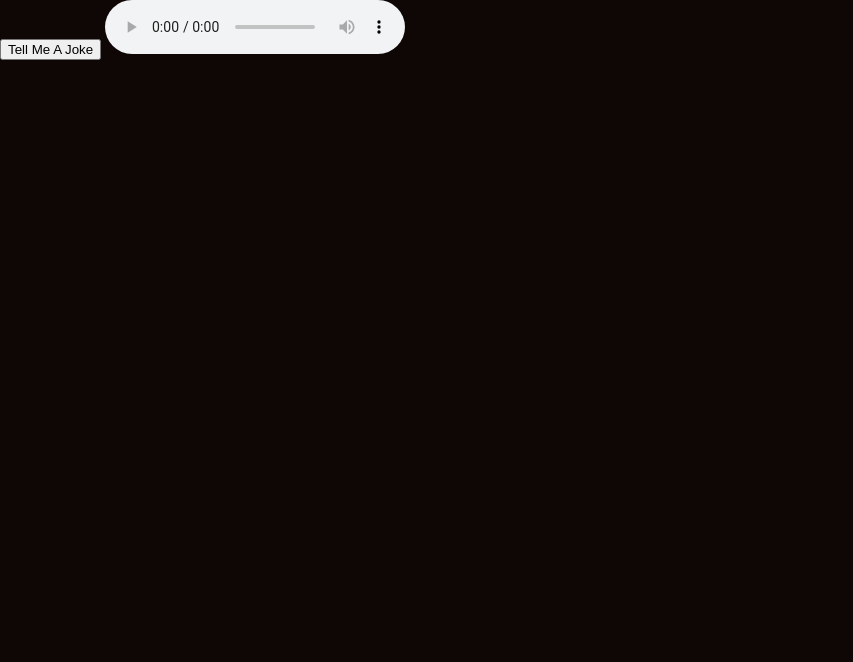
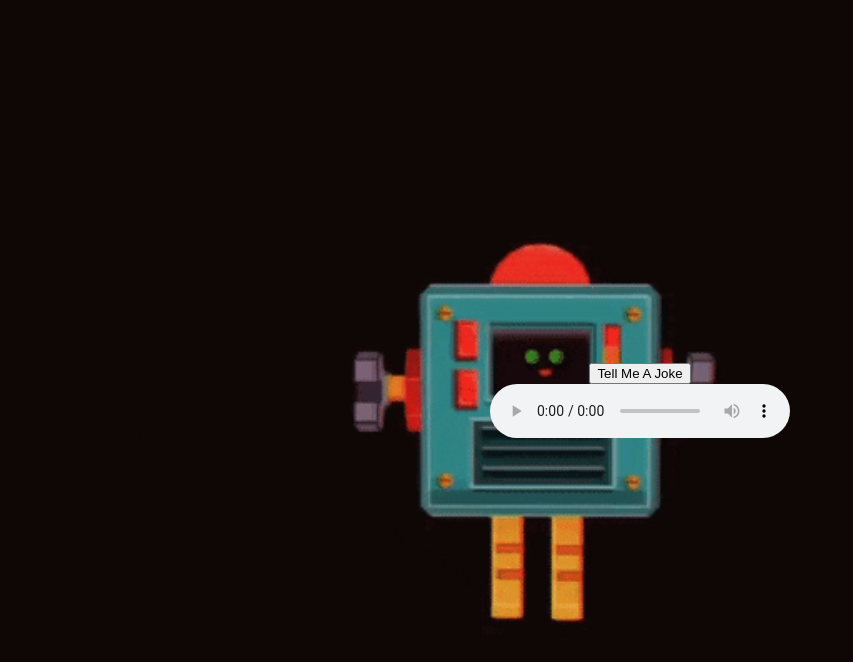
Before and after one commit to junioresc/joke-teller, a plain HTML site: page index.html in a window 1280 px wide. Shown: the whole page, without its empty margins (0-853 px from the left). Drawn offline with Linux system fonts and the light colour scheme.

Commit message:
added gif to homepage and centered it

```diff
--- a/style.css
+++ b/style.css
@@ -7,3 +7,16 @@ body {
   margin: 0;
   background-color: #0f0606;
 }
+
+.container {
+  height: 100vh;
+  width: 100vw;
+  display: flex;
+  flex-direction: column;
+  justify-content: center;
+  align-items: center;
+  background: url('./robot.gif');
+  background-size: contain;
+  background-position: 25%;
+  background-repeat: no-repeat;
+}
```
